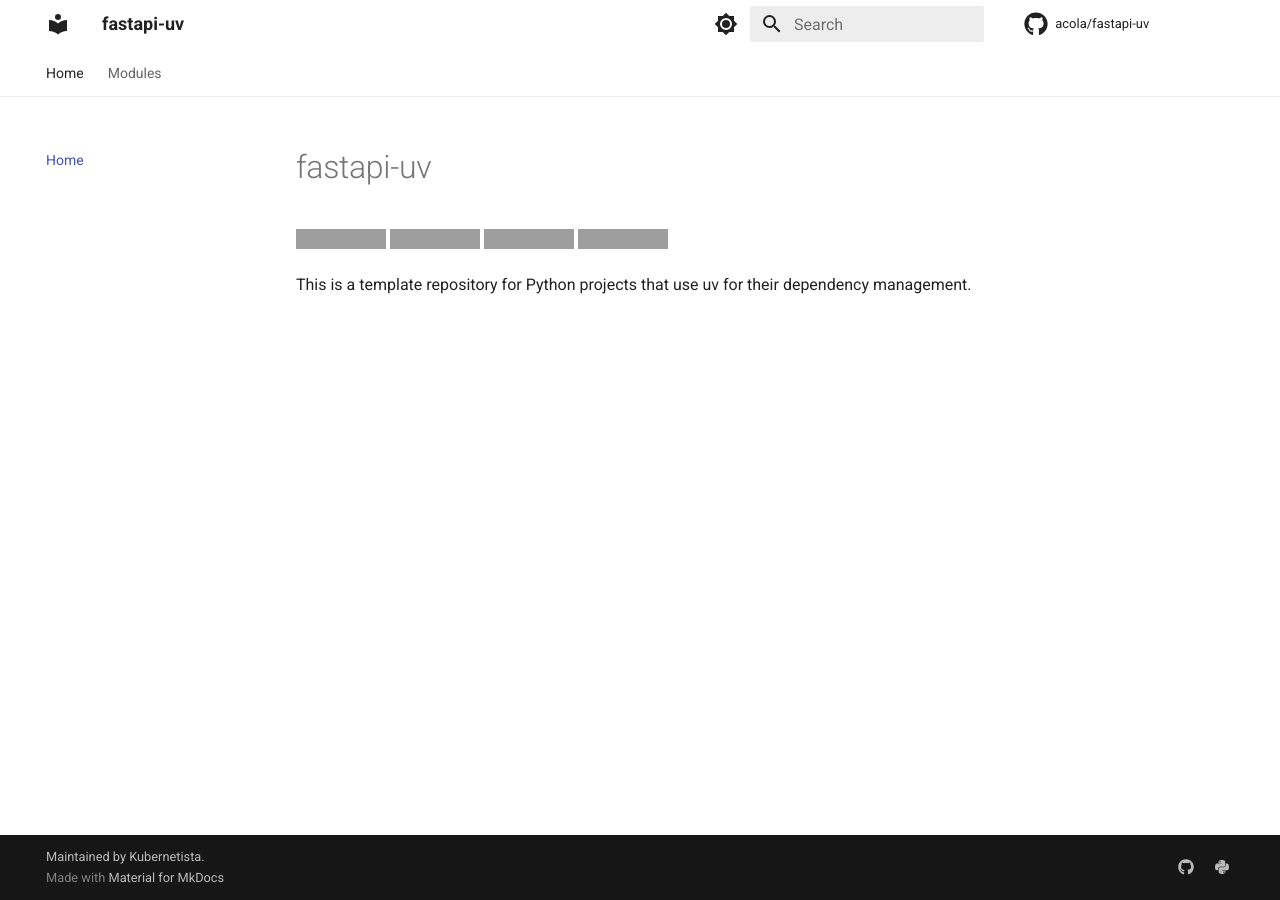
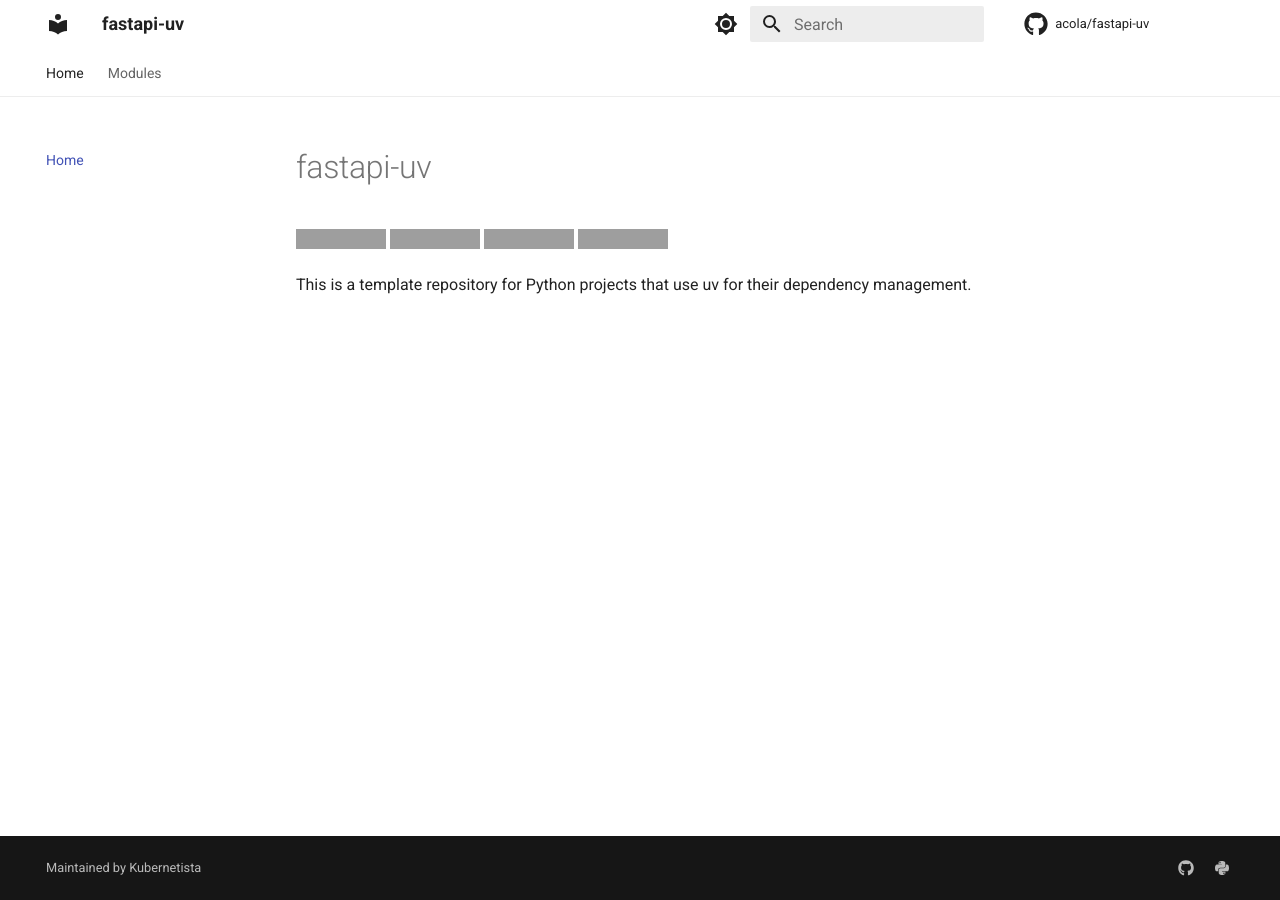
Before and after one commit to kubernetista/fastapi-uv, an MkDocs documentation site: the page built from docs/index.md, in a window 1280 px wide. Built offline with MkDocs 1.6.1 and Material for MkDocs 9.7.7, drawn with Linux system fonts in a browser that asks for light colours; comment, search, counter and statistics services are not loaded; grey boxes are pictures that could not be loaded.

Commit message:
update mkdocs settings

```diff
--- a/mkdocs.yml
+++ b/mkdocs.yml
@@ -5,17 +5,19 @@ site_description: This is a template repository for Python projects that use uv
 site_author: AC
 edit_uri: edit/main/docs/
 repo_name: acola/fastapi-uv
-copyright: Maintained by <a href="https://kubernetista.io">Kubernetista</a>.
+copyright: Maintained by <a href="https://kubernetista.io">Kubernetista</a>
 
 nav:
   - Home: index.md
   - Modules: modules.md
+
 plugins:
   - search
   - mkdocstrings:
       handlers:
         python:
           paths: [src/fastapi_uv]
+
 theme:
   name: material
   feature:
@@ -39,6 +41,7 @@ theme:
     repo: fontawesome/brands/github
 
 extra:
+  generator: false
   social:
     - icon: fontawesome/brands/github
       link: https://github.com/acola/fastapi-uv
@@ -50,6 +53,17 @@ markdown_extensions:
       permalink: true
   - pymdownx.arithmatex:
       generic: true
+  - attr_list
+  - pymdownx.emoji:
+      emoji_index: !!python/name:material.extensions.emoji.twemoji
+      emoji_generator: !!python/name:material.extensions.emoji.to_svg
+  - pymdownx.highlight:
+      anchor_linenums: true
+      line_spans: __span
+      pygments_lang_class: true
+  - pymdownx.inlinehilite
+  - pymdownx.snippets
+  - pymdownx.superfences
 
 watch:
   - src/fastapi_uv/main.py
```
